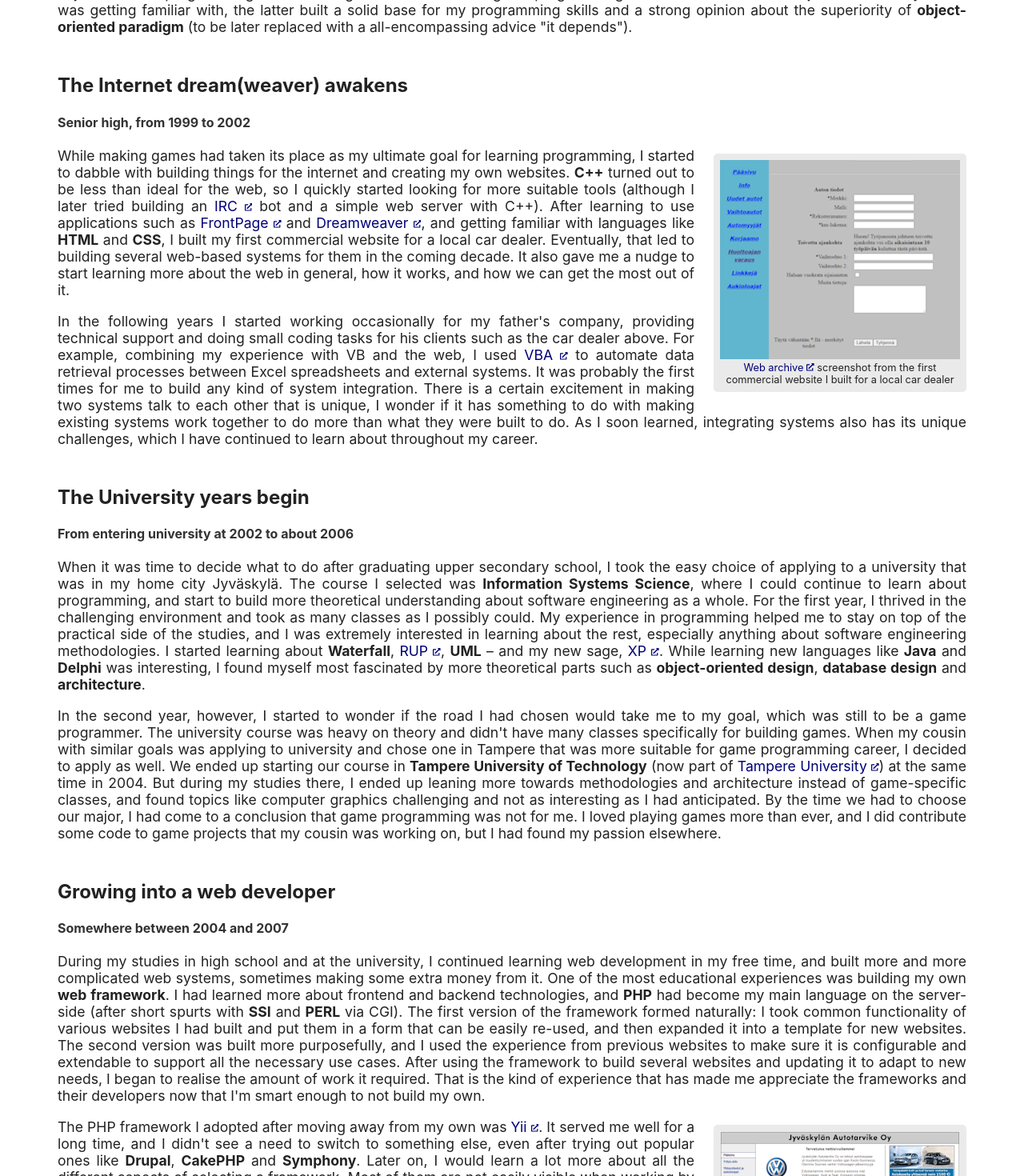
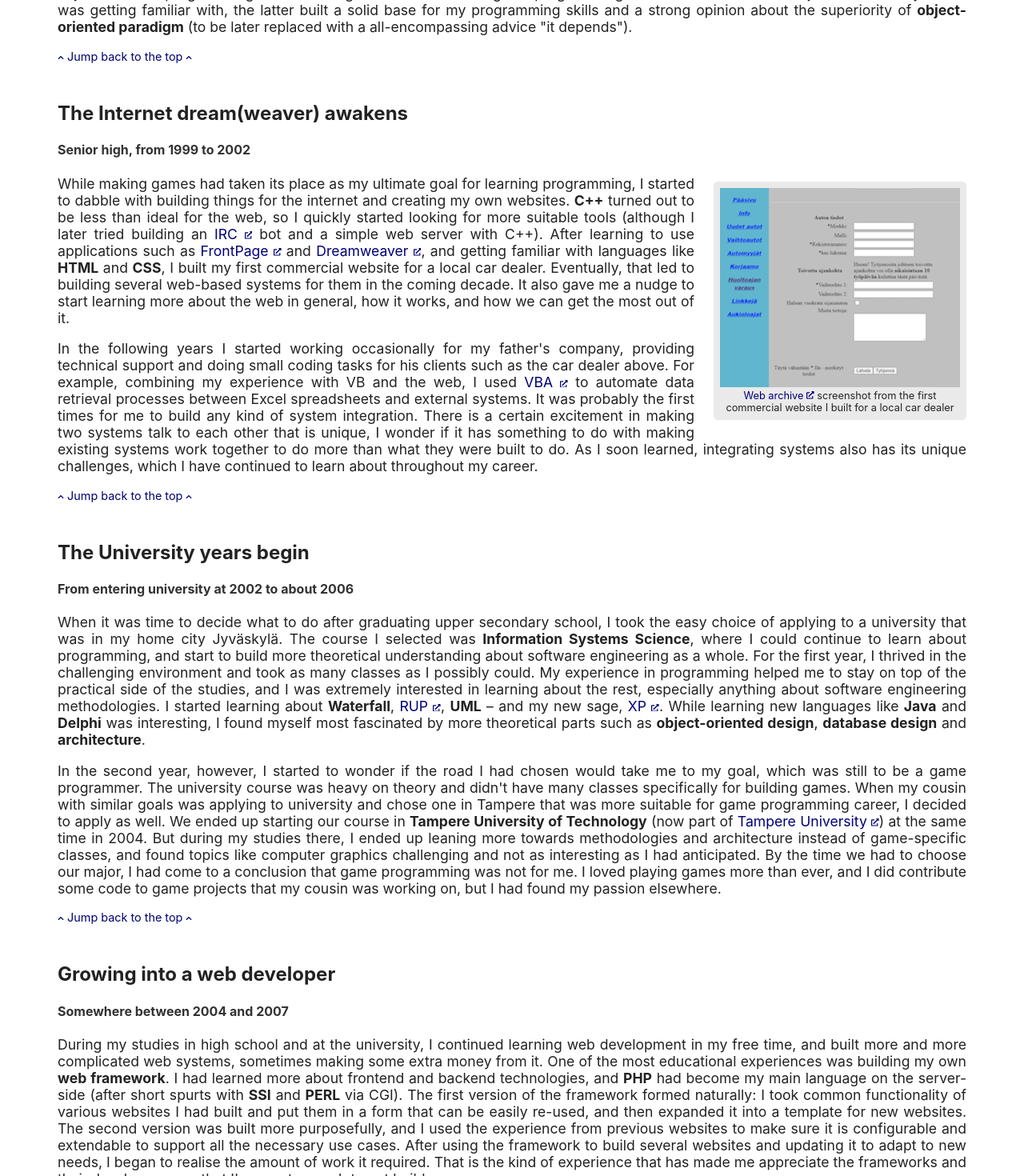
Before and after one commit to vuorinem/mikko.vuorinen.info, a Next.js app: page /narrative-cv in a window 1280 px wide. Shown: the part 1320-2790 px from the top of the page at 80% size. Built offline with nearby package versions, Linux system fonts and the light colour scheme; a web font is replaced by a local one.

Commit message:
Add links to jump back to top in CV

```diff
--- a/app/narrative-cv/page.module.css
+++ b/app/narrative-cv/page.module.css
@@ -69,6 +69,10 @@
     margin-bottom: 0;
 }
 
+.linkToIntro {
+    font-size: 0.9rem;
+}
+
 @media (min-width: 450px) {
     .narrativeCv p {
         text-align: justify;
--- a/app/narrative-cv/page.tsx
+++ b/app/narrative-cv/page.tsx
@@ -1,5 +1,6 @@
 import Image from "next/image"
 import Link from "next/link"
+import { FaChevronUp } from "react-icons/fa"
 
 import ExternalLink from "@/components/external-link"
 
@@ -21,11 +22,16 @@ import ereaderInfographic from '../../public/narrative-cv/ereader-infographic.pn
 import kindleStudy from '../../public/narrative-cv/kindlestudy.png'
 
 export default function NarrativeCV() {
+    const linkToIntro = (
+        <p className={styles.linkToIntro}>
+            <Link href="#section-intro"><FaChevronUp size="0.5rem" /> Jump back to the top <FaChevronUp size="0.5rem" /></Link>
+        </p>
+    );
 
     return (
         <div className={styles.narrativeCv}>
             <h1>Narrative CV</h1>
-            <section className={styles.intro}>
+            <section id="section-intro" className={styles.intro}>
                 <p>
                     This is my <em>curriculum vitae</em> &ndash; in other words, the course of my life &ndash; in a narrative format. I have written it to put my experience into context, showing where it is rooted and how I have grown from it. While we may have same skills, everyone&apos;s story is different, and I believe that is what we should be valued for as professionals.
                 </p>
@@ -81,6 +87,7 @@ export default function NarrativeCV() {
                 <p>
                     Games became a major influence for me, and sparked my interest in coding. After making a racing game using <ExternalLink href="https://en.wikipedia.org/wiki/Visual_Basic_(classic)">Visual Basic</ExternalLink> with my cousin (in which you could make buttons move by clicking them), I spent some time learning <b>BASIC</b> in order to code a maze game with a friend in primary school. While the friend &mdash; a year older to me &mdash; went on building an impressive drawing program in BASIC, I mostly played with Visual Basic. At high school I decided to ask my parents to help me buy <ExternalLink href="https://en.wikipedia.org/wiki/Visual_Studio">Visual Studio 6.0</ExternalLink> and a book <em>C++ ja olio-ohjelmointi</em> (&quot;C++ and object-oriented programming&quot;) in order to get into more serious game programming. While the former became just one of many tools I was getting familiar with, the latter built a solid base for my programming skills and a strong opinion about the superiority of <b>object-oriented paradigm</b> (to be later replaced with a all-encompassing advice &quot;it depends&quot;).
                 </p>
+                {linkToIntro}
             </section>
 
             <section id="section-internet">
@@ -98,6 +105,7 @@ export default function NarrativeCV() {
                 <p>
                     In the following years I started working occasionally for my father&apos;s company, providing technical support and doing small coding tasks for his clients such as the car dealer above. For example, combining my experience with VB and the web, I used <ExternalLink href="https://en.wikipedia.org/wiki/Visual_Basic_for_Applications">VBA</ExternalLink> to automate data retrieval processes between Excel spreadsheets and external systems. It was probably the first times for me to build any kind of system integration. There is a certain excitement in making two systems talk to each other that is unique, I wonder if it has something to do with making existing systems work together to do more than what they were built to do. As I soon learned, integrating systems also has its unique challenges, which I have continued to learn about throughout my career.
                 </p>
+                {linkToIntro}
             </section>
             <section id="section-university">
                 <h2>The University years begin</h2>
@@ -108,6 +116,7 @@ export default function NarrativeCV() {
                 <p>
                     In the second year, however, I started to wonder if the road I had chosen would take me to my goal, which was still to be a game programmer. The university course was heavy on theory and didn&apos;t have many classes specifically for building games. When my cousin with similar goals was applying to university and chose one in Tampere that was more suitable for game programming career, I decided to apply as well. We ended up starting our course in <b>Tampere University of Technology</b> (now part of <ExternalLink href="https://www.tuni.fi/en">Tampere University</ExternalLink>) at the same time in 2004. But during my studies there, I ended up leaning more towards methodologies and architecture instead of game-specific classes, and found topics like computer graphics challenging and not as interesting as I had anticipated. By the time we had to choose our major, I had come to a conclusion that game programming was not for me. I loved playing games more than ever, and I did contribute some code to game projects that my cousin was working on, but I had found my passion elsewhere.
                 </p>
+                {linkToIntro}
             </section>
             <section id="section-web">
                 <h2>Growing into a web developer</h2>
@@ -127,6 +136,7 @@ export default function NarrativeCV() {
                 <p>
                     At a later stage of my university studies, it became clear that I wanted to dedicate most of my time to work with the internet and online systems of some sort. I chose <b>hypermedia</b> as my major, as I was interested in the theoretical aspects of modelling networks of data as well as the applied aspect of implementing systems using hypermedia tools. I might not use <ExternalLink href="https://en.wikipedia.org/wiki/Resource_Description_Framework">RDF</ExternalLink> or <ExternalLink href="https://en.wikipedia.org/wiki/Web_Ontology_Language">OWL</ExternalLink> much nowadays, but they were an important part in building my understanding about <b>semantic data</b> and <b>markup languages</b>, as well as the <ExternalLink href="https://en.wikipedia.org/wiki/World_Wide_Web_Consortium">W3C</ExternalLink> and various standartization processes of web technologies.
                 </p>
+                {linkToIntro}
             </section>
             <section id="section-adult">
                 <h2>Growing into an adult human</h2>
@@ -143,6 +153,7 @@ export default function NarrativeCV() {
                 <p>
                     After returning to Finland, the remainder of my university time consisted mostly of bigger group projects and the MSc Thesis. The group work gave me a glimpse into working on an actual project with a set goal and a team to achieve that goal, whereas the thesis required an academic approach with the associated background research and a rigorous writing process. I decided to write my thesis in English to showcase and improve my written language skill level. In summer 2010, I graduated from Tampere University of Technology with a <b>Master of Science in Tehnology</b> degree, a major in <b>Hypermedia</b> and a minor in <b>Software Engineering</b>.
                 </p>
+                {linkToIntro}
             </section>
             <section id="section-professional">
                 <h2>Start of a software professional&apos;s career</h2>
@@ -179,6 +190,7 @@ export default function NarrativeCV() {
                 <p>
                     The message wall service I worked on at the university kicked off a spin-off project with a company that was interested in the idea. While still working at the university for most of the time, I took a part time job at <ExternalLink href="https://www.mediamaisteri.com/en/">Mediamaisteri</ExternalLink> in 2012 to further develop and market it as a service called Conexting and later Conex First. I did several trips around Finland with our sales representative to demonstrate the service to various organisations, while developing it based on the discussions we had with clients. In my time at Mediamaisteri, I implemented a self-service version of the service with payment integration, and some custom deployments for bigger clients.
                 </p>
+                {linkToIntro}
             </section>
 
             <section id="section-freelance">
@@ -248,6 +260,7 @@ export default function NarrativeCV() {
                 <p>
                     Another larger freelance project was a web system for <b>ITK</b>, a yearly conference in Finland with over a thousand participants and hundreds of submissions to the Call For Papers (CFP). I first worked on the online conference programme as part of my job at University of Tampere, but later built a more comprehensice conference management system that included receiving CFP submissions, managing their peer review and approval process, planning and building the conference programme and an attendee tool for building a personalized conference schedule. The system was built together with the conference organizers, and was a key part in managing the conference between 2012 and 2017. It was built with <b>PHP</b> on top of <b>Yii</b>, <b>HTML</b> and <b>CSS</b> with various UI functions built with <b>JavaScript</b>, and a <b>MySQL</b> data storage.
                 </p>
+                {linkToIntro}
             </section>
 
             <section id="section-abroad">
@@ -284,6 +297,7 @@ export default function NarrativeCV() {
                 <p>
                     Several of the applications I worked on at Codify were focused on novel data visualizations. One of them was a tool that allowed visualizing and tagging a 3D environment based on a set of point cloud scenes generated from high-accuracy 360 degree photographs. I worked a bit on the main desktop application, but I was mostly focused on the web version that we started developing at the time. The browser application used <b>WebGL</b>-based <ExternalLink href="https://threejs.org/">three.js</ExternalLink> library to provide the 3D visualization using data from the API of the main application, without having to install anything on the end-user&apos;s machine. Another example of a system with a data visualization focus was an online ship route planning tool that used detailed ship schedules to animate the ships moving on a map over the globe, and detected if there was a risk of collision. The map was displayed using <ExternalLink href="https://leafletjs.com/">Leaflet</ExternalLink> and <ExternalLink href="https://www.openstreetmap.org/">OpenStreetMap</ExternalLink>.
                 </p>
+                {linkToIntro}
             </section>
 
             <section id="section-edinburgh">
@@ -319,6 +333,7 @@ export default function NarrativeCV() {
                 <p>
                     While working at Condatis, I was very vocal about the issues I saw in the processes and ways of working, in much of the same way as I was at Codify. I had several discussions with the company leadership where I would give earnest feedback (about the system, never about individuals) and highlight what I thought were the painpoints that held back myself and the team from delivering better results. Whether the issues were engineering-related or stemmed from business priorities, I felt the need to bring them up to drive positive change.
                 </p>
+                {linkToIntro}
             </section>
 
             <section id="section-academia">
@@ -385,6 +400,7 @@ export default function NarrativeCV() {
                 <p>
                     After the data collection for the projects was completed and the applications were no longer used, I set up simplified versions for demonstrating their functionality and design. The goal of these preview versions was to allow showing the application without having to set up a whole new environment each time, while keeping the running costs minimal, ideally free. I decided to use <b>Vercel</b> to run the front-end. I created a stub API for the e-reader using <b>Edge Functions</b> to allow myself to learn something new along the way.
                 </p>
+                {linkToIntro}
             </section>
 
             <section id="section-end-of-expat">
@@ -399,6 +415,7 @@ export default function NarrativeCV() {
                 <p>
                     My role at Infinity Works was more clearly an individual contributor and I didn&apos;t have any explicit management or lead responsibilities. However, when I rolled on the client, I soon started to look outside my team responsibilities to better understand the bigger picture. After noticing several areas with some room for improvement, such as cross-team communication, which affected my team as well as the overall goals of the client, I started to put more effort in making the client aware of the issues. While focusing mainly on the day-to-day development, I tried to help to keep the momentum going with the activities aiming to improve the ways of working. Although I think I did make a difference together with the Infinity Works team that worked with the client, I started to pile up the same fatigue as I did at Condatis when I felt I was spearheading the changes that were necessary. After just about a year, in summer 2023, I left Infinity Works in favour of focusing on myself and finding out what I really want to do next.
                 </p>
+                {linkToIntro}
             </section>
 
             <section id="section-next">
@@ -410,6 +427,7 @@ export default function NarrativeCV() {
                 <p>
                     The last part of my history starts when I move back to Finland, but that part is yet to be written, as it is yet to be lived. I have spent a couple of months looking into opportunities in Finland, trying to find a company that could truly be the place where I can feel that I belong, and where I can change and grow every day. The ultimate goal I have for my career is to learn, and as long as I&apos;m learning about things that I feel passionate about, I am sure to be on the right path.
                 </p>
+                {linkToIntro}
             </section>
 
             <p className={styles.attributions}>
```
